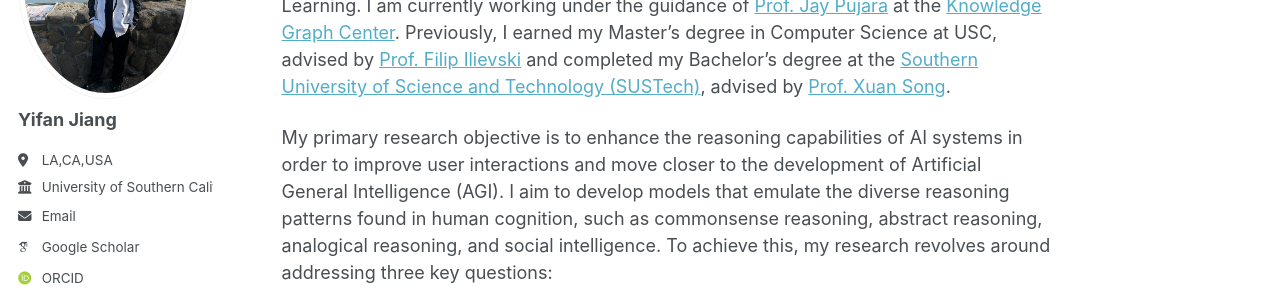
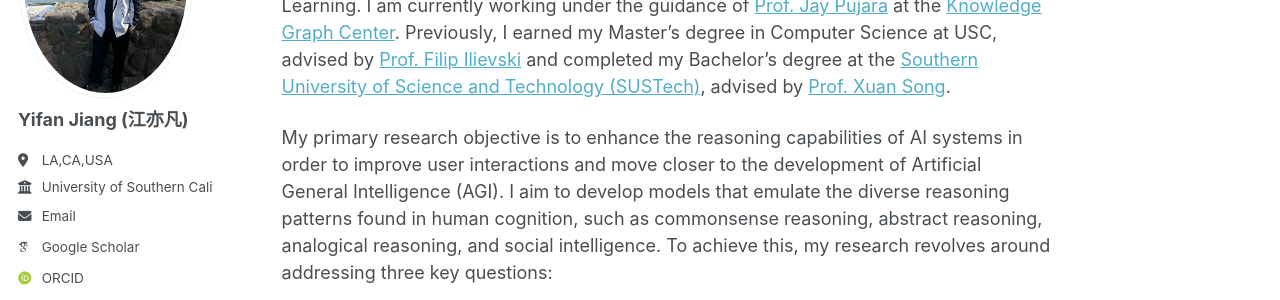
Before and after one commit to yifanJIANG-921/yifanJIANG-921.github.io, a Jekyll site: the page built from _pages/about.md, in a window 1280 px wide. Shown: the part 237-537 px from the top of the page. Built offline with Jekyll 4.4.1, drawn with Linux system fonts in a browser that asks for light colours; some web fonts are replaced.

Commit message:
Update _config.yml

```diff
--- a/_config.yml
+++ b/_config.yml
@@ -22,7 +22,7 @@ repository               : "yifanJIANG-921/yifanJIANG-921.github.io"
 author:
   # Biographic information
   avatar           : "self-photo.png"
-  name             : "Yifan Jiang"
+  name             : "Yifan Jiang (江亦凡)"
   pronouns         : # example: "she/her"
   bio              : ""
   location         : "LA,CA,USA"
```
